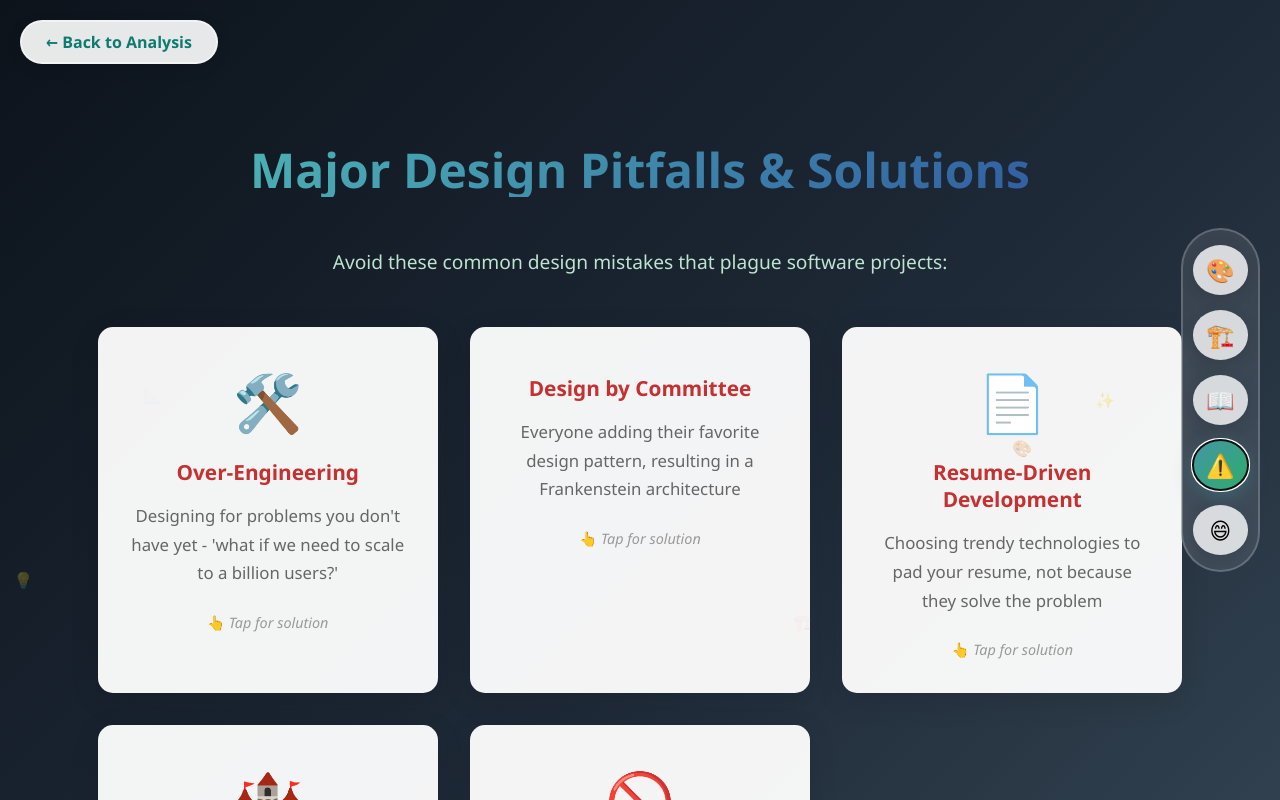
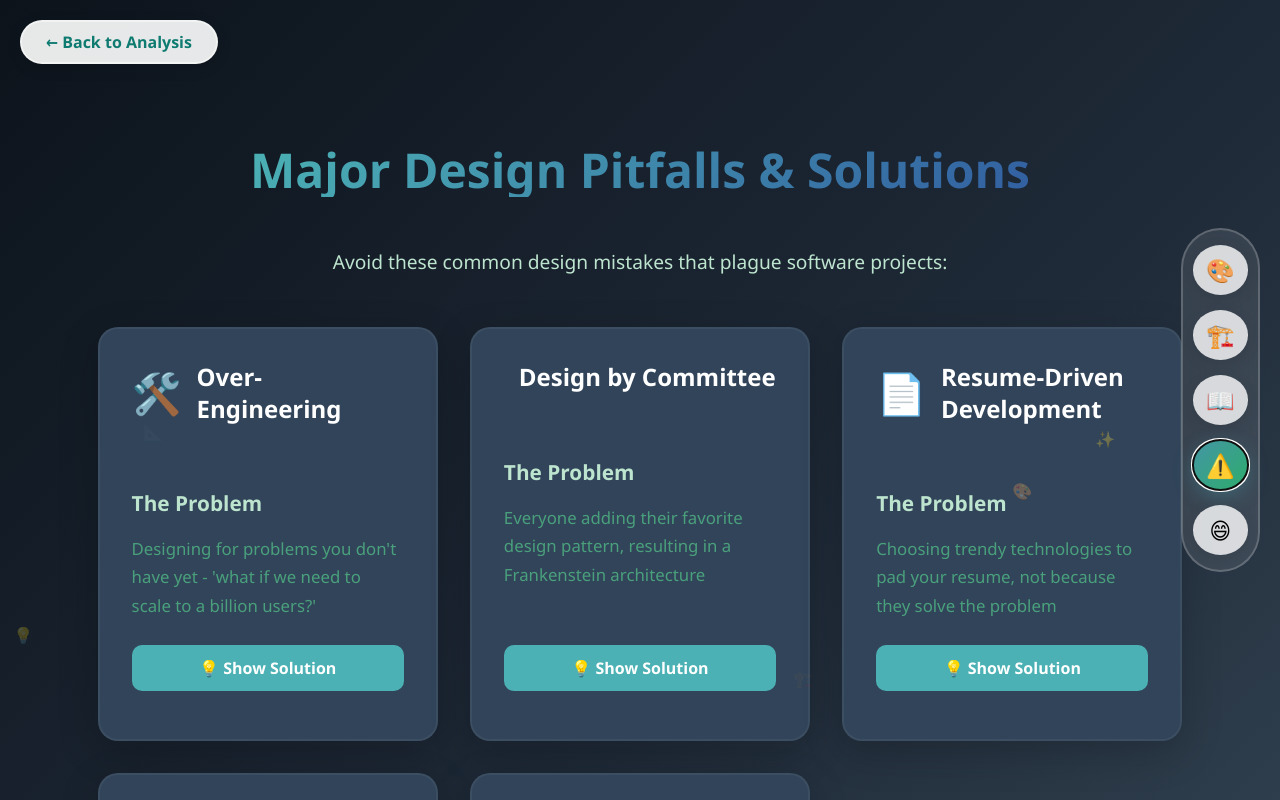
Before and after one commit to Sripradha17/Software-Development-Process, a React (Vite) app: page /design in a window 1280 px wide. Both pictures are taken after a click on the button "⚠️". Shown: the top 800 px of the page. Built offline with nearby package versions, Linux system fonts and the light colour scheme.

Commit message:
Update design page to match planning and analysis page

```diff
--- a/src/pages/design.jsx
+++ b/src/pages/design.jsx
@@ -6,7 +6,8 @@ import styles from "./styles";
 
 const DesignPage = () => {
   const [activeSection, setActiveSection] = useState("intro");
-  const [selectedStory, setSelectedStory] = useState(null);
+  const [modalOpen, setModalOpen] = useState(false);
+  const [modalData, setModalData] = useState(null);
   const [selectedDrawback, setSelectedDrawback] = useState(null);
   const navigate = useNavigate();
 
@@ -248,62 +249,68 @@ const DesignPage = () => {
                     variants={itemVariants}
                     custom={index}
                   >
-                    <div
-                      style={{ ...styles.typeHeader, background: type.color }}
-                    >
+                    <div style={{ ...styles.typeHeader, background: type.color }}>
                       <span style={styles.typeEmoji}>{type.emoji}</span>
                       <h3 style={styles.typeName}>{type.name}</h3>
                     </div>
-
                     <div style={styles.typeContent}>
                       <h4 style={styles.storyTitle}>{type.story.title}</h4>
                       <p style={styles.storyScenario}>{type.story.scenario}</p>
-
                       <motion.button
-                        style={{
-                          ...styles.revealButton,
-                          background:
-                            selectedStory === type.id ? "#FF6B6B" : type.color,
+                        style={{ ...styles.revealButton, background: type.color }}
+                        onClick={() => {
+                          setModalData({
+                            name: type.name,
+                            failure: type.story.failure,
+                            fix: type.story.fix,
+                            color: type.color,
+                          });
+                          setModalOpen(true);
                         }}
-                        onClick={() =>
-                          setSelectedStory(
-                            selectedStory === type.id ? null : type.id
-                          )
-                        }
                         whileHover={{ scale: 1.02 }}
                         whileTap={{ scale: 0.98 }}
                       >
-                        {selectedStory === type.id
-                          ? "Hide Details"
-                          : "🔍 What Went Wrong?"}
+                        {"🔍 What Went Wrong?"}
                       </motion.button>
-
-                      <AnimatePresence>
-                        {selectedStory === type.id && (
-                          <motion.div
-                            initial={{ opacity: 0, height: 0 }}
-                            animate={{ opacity: 1, height: "auto" }}
-                            exit={{ opacity: 0, height: 0 }}
-                            transition={{ duration: 0.3 }}
-                          >
-                            <div style={styles.failureBox}>
-                              <h5 style={styles.failureTitle}>The Failure:</h5>
-                              <p style={styles.failureText}>
-                                {type.story.failure}
-                              </p>
-                            </div>
-
-                            <div style={styles.fixBox}>
-                              <h5 style={styles.fixTitle}>The Fix:</h5>
-                              <p style={styles.fixText}>{type.story.fix}</p>
-                            </div>
-                          </motion.div>
-                        )}
-                      </AnimatePresence>
                     </div>
                   </motion.div>
                 ))}
               </div>
+              {/* Modal for What Went Wrong? */}
+              <AnimatePresence>
+                {modalOpen && (
+                  <motion.div
+                    style={styles.modalOverlay}
+                    initial={{ opacity: 0 }}
+                    animate={{ opacity: 1 }}
+                    exit={{ opacity: 0 }}
+                  >
+                    <motion.div
+                      style={{ ...styles.modalContainer, background: modalData?.color || '#4bb1b4ff' }}
+                      initial={{ scale: 0.8, opacity: 0 }}
+                      animate={{ scale: 1, opacity: 1 }}
+                      exit={{ scale: 0.8, opacity: 0 }}
+                    >
+                      <button
+                        style={{ ...styles.modalCloseBtn, color: modalData?.color || '#4bb1b4ff' }}
+                        onClick={() => setModalOpen(false)}
+                        aria-label="Close"
+                      >
+                        ×
+                      </button>
+                      <h3 style={styles.modalTitle}>{modalData?.name} – What Went Wrong?</h3>
+                      <div style={styles.modalFailure}>
+                        <h5 style={styles.modalFailureTitle}>The Failure:</h5>
+                        <p style={styles.modalFailureText}>{modalData?.failure}</p>
+                      </div>
+                      <div style={styles.modalFix}>
+                        <h5 style={styles.modalFixTitle}>The Fix:</h5>
+                        <p style={styles.modalFixText}>{modalData?.fix}</p>
+                      </div>
+                    </motion.div>
+                  </motion.div>
+                )}
+              </AnimatePresence>
 
               <motion.button
                 style={styles.nextButton}
@@ -342,47 +349,43 @@ const DesignPage = () => {
                 {drawbacks.map((drawback, index) => (
                   <motion.div
                     key={drawback.id}
-                    style={{
-                      ...styles.drawbackCard,
-                      cursor: "pointer",
-                      background:
-                        selectedDrawback === drawback.id
-                          ? `linear-gradient(135deg, ${drawback.color}20, ${drawback.color}40)`
-                          : "rgba(255, 255, 255, 0.95)",
-                    }}
+                    style={styles.drawbackTypeCard}
                     variants={itemVariants}
                     custom={index}
-                    onClick={() =>
-                      setSelectedDrawback(
-                        selectedDrawback === drawback.id ? null : drawback.id
-                      )
-                    }
-                    whileHover={{ scale: 1.02, y: -3 }}
                   >
-                    <div style={styles.drawbackIcon}>{drawback.icon}</div>
-                    <h3 style={styles.drawbackTitle}>{drawback.title}</h3>
-                    <p style={styles.drawbackProblem}>{drawback.problem}</p>
-
+                    <div style={styles.drawbackTypeHeader}>
+                      <span style={styles.drawbackTypeEmoji}>{drawback.icon}</span>
+                      <h3 style={styles.drawbackTypeName}>{drawback.title}</h3>
+                    </div>
+                    <div style={styles.drawbackTypeContent}>
+                      <h4 style={styles.drawbackTypeTitle}>The Problem</h4>
+                      <p style={styles.drawbackTypeScenario}>{drawback.problem}</p>
+                      <motion.button
+                        style={styles.drawbackRevealButton}
+                        onClick={() => setSelectedDrawback(selectedDrawback === drawback.id ? null : drawback.id)}
+                        whileHover={{ scale: 1.02 }}
+                        whileTap={{ scale: 0.98 }}
+                      >
+                        {selectedDrawback === drawback.id ? "Hide Solution" : "💡 Show Solution"}
+                      </motion.button>
                       <AnimatePresence>
                         {selectedDrawback === drawback.id && (
                           <motion.div
-                          style={styles.resolutionBox}
                             initial={{ opacity: 0, height: 0 }}
                             animate={{ opacity: 1, height: "auto" }}
                             exit={{ opacity: 0, height: 0 }}
                           >
-                          <h4 style={styles.resolutionTitle}>💡 Resolution:</h4>
-                          <p style={styles.resolutionText}>
-                            {drawback.resolution}
-                          </p>
+                            <div style={styles.drawbackFailureBox}>
+                              <h5 style={styles.drawbackFailureTitle}>The Failure:</h5>
+                              <p style={styles.drawbackFailureText}>{drawback.problem}</p>
+                            </div>
+                            <div style={styles.drawbackFixBox}>
+                              <h5 style={styles.drawbackFixTitle}>The Fix:</h5>
+                              <p style={styles.drawbackFixText}>{drawback.resolution}</p>
+                            </div>
                           </motion.div>
                         )}
                       </AnimatePresence>
-
-                    <div style={styles.tapHint}>
-                      {selectedDrawback === drawback.id
-                        ? "👆 Tap to close"
-                        : "👆 Tap for solution"}
                     </div>
                   </motion.div>
                 ))}
```
Also changed, not shown: src/pages/constants/design.js (+6 -14 lines). Lines whose indentation alone changed are shown as unchanged.
